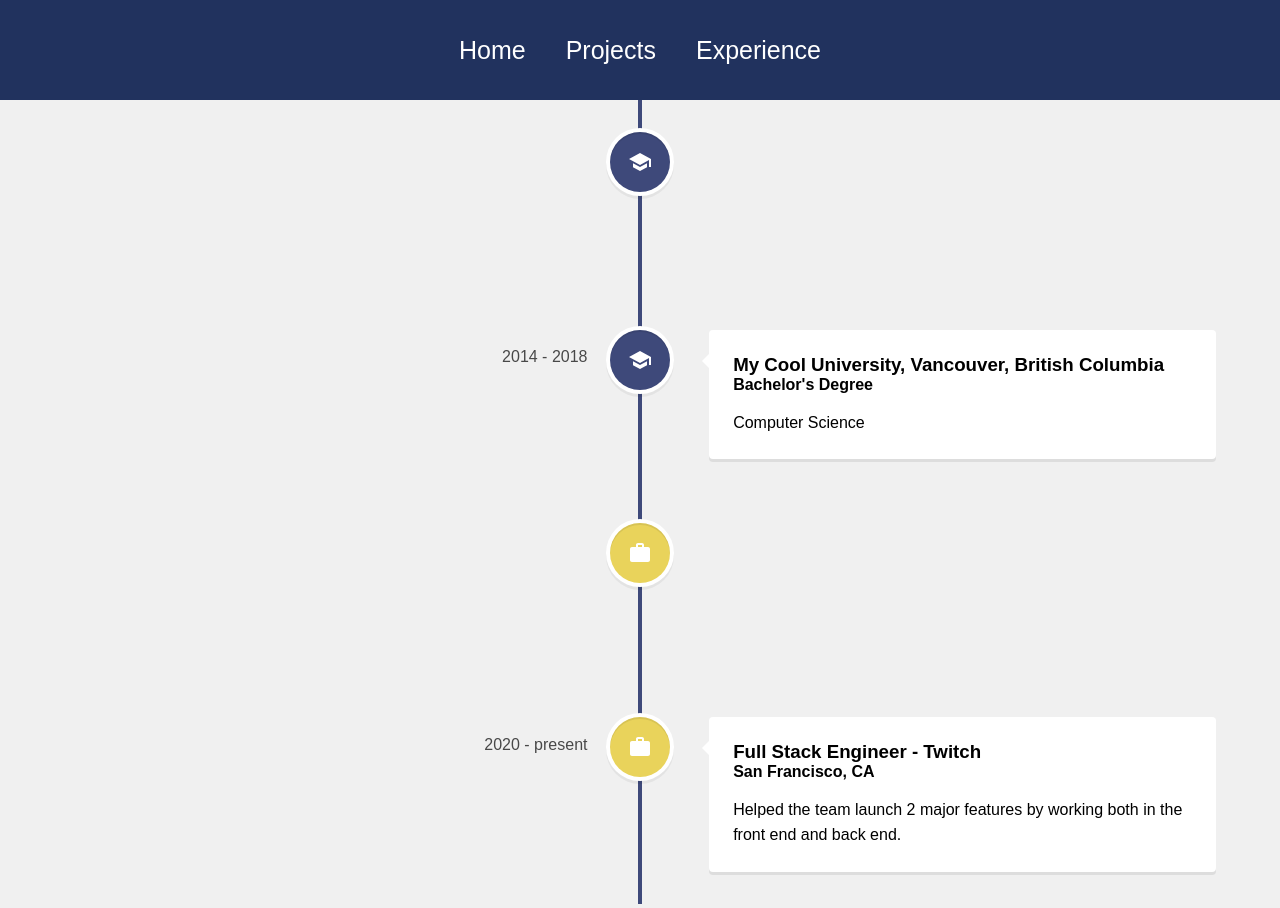
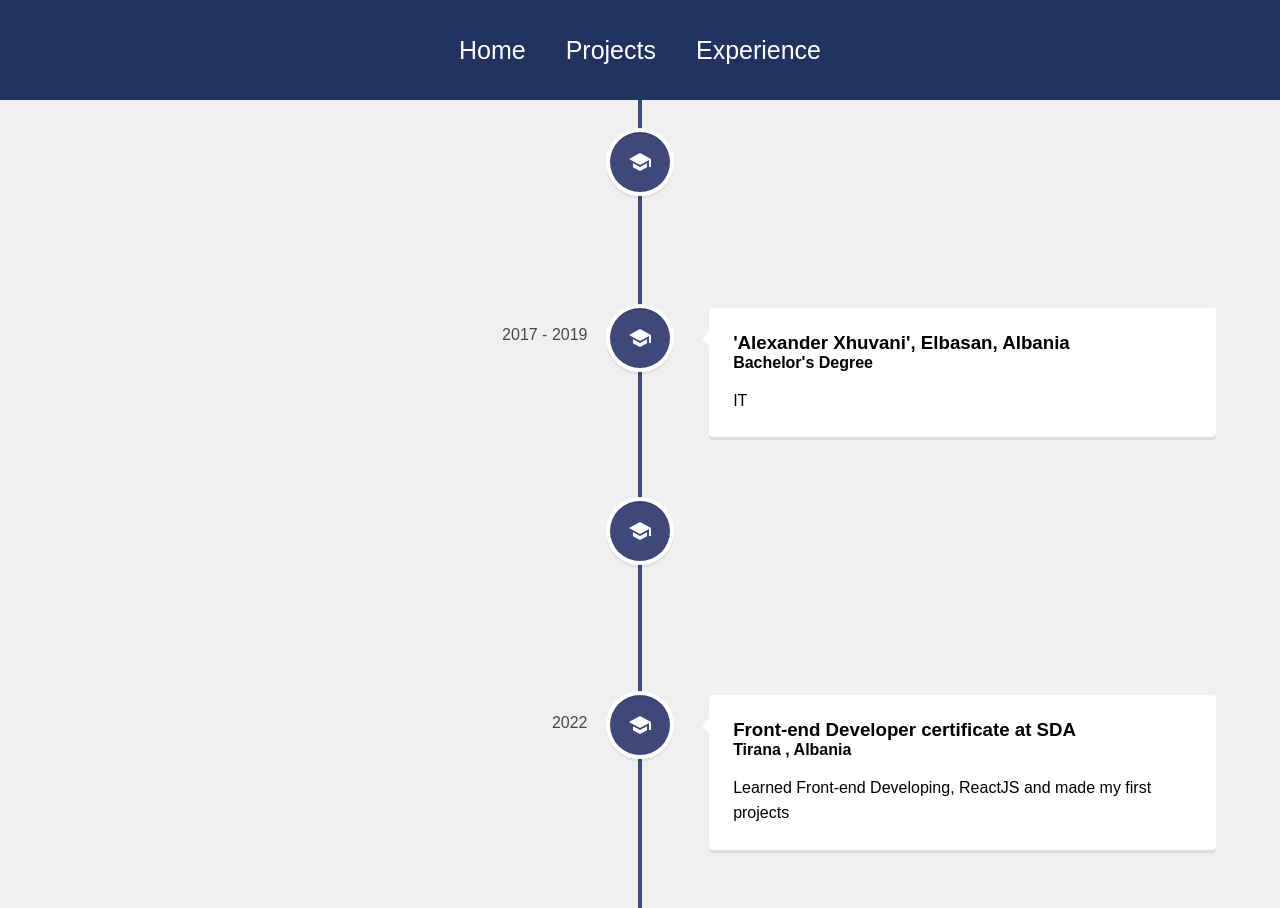
Before and after one commit to ElioHimci/portfolio-app, a React (Create React App) app: page /experience in a window 1280 px wide. Shown: the top 908 px of the page. Built offline with nearby package versions, Linux system fonts and the light colour scheme.

Commit message:
added some details

```diff
--- a/src/pages/Experience.js
+++ b/src/pages/Experience.js
@@ -13,61 +13,76 @@ function Experience() {
       <VerticalTimeline lineColor="#3e497a">
         <VerticalTimelineElement
           className="vertical-timeline-element--education"
-          date="2010 - 2014"
+          date="2015 - 2017"
           iconStyle={{ background: "#3e497a", color: "#fff" }}
           icon={<SchoolIcon />}
         >
           <h3 className="vertical-timeline-element-title">
-            My Random High School, Random Place, Random State
+            "Dhaskal Todri" High School, Elbasan, Albania
           </h3>
           <p> High School Diploma</p>
         </VerticalTimelineElement>
         <VerticalTimelineElement
           className="vertical-timeline-element--education"
-          date="2014 - 2018"
+          date="2017 - 2019"
           iconStyle={{ background: "#3e497a", color: "#fff" }}
           icon={<SchoolIcon />}
         >
           <h3 className="vertical-timeline-element-title">
-            My Cool University, Vancouver, British Columbia
+            'Alexander Xhuvani', Elbasan, Albania
           </h3>
 
           <h4 className="vertical-timeline-element-subtitle">
             Bachelor's Degree
           </h4>
 
-          <p> Computer Science</p>
+          <p> IT</p>
+        </VerticalTimelineElement>
+        <VerticalTimelineElement
+          className="vertical-timeline-element--education"
+          date="2019 - 2020"
+          iconStyle={{ background: "#3e497a", color: "#fff" }}
+          icon={<SchoolIcon />}
+        >
+          <h3 className="vertical-timeline-element-title">
+            'Luarasi', Tirana, Albania
+          </h3>
+
+          <h4 className="vertical-timeline-element-subtitle">
+            Master's Degree
+          </h4>
+
+          <p> Cyber Security</p>
         </VerticalTimelineElement>
         <VerticalTimelineElement
           className="vertical-timeline-element--work"
-          date="2018 - 2020"
+          date="2022"
+          iconStyle={{ background: "#3e497a", color: "#fff" }}
+          icon={<SchoolIcon />}
+        >
+          <h3 className="vertical-timeline-element-title">
+            Front-end Developer certificate at SDA
+          </h3>
+          <h4 className="vertical-timeline-element-subtitle">
+            Tirana , Albania
+          </h4>
+          <p>Learned Front-end Developing, ReactJS and made my first projects</p>
+        </VerticalTimelineElement>
+
+        <VerticalTimelineElement
+          className="vertical-timeline-element--work"
+          date="2023 - present"
           iconStyle={{ background: "#e9d35b", color: "#fff" }}
           icon={<WorkIcon />}
         >
           <h3 className="vertical-timeline-element-title">
-            Back End Engineer - Google
+            Self Learning React
           </h3>
           <h4 className="vertical-timeline-element-subtitle">
-            San Francisco, CA
-          </h4>
-          <p>Developed the backend infrastructure for 3 projects.</p>
-        </VerticalTimelineElement>
-
-        <VerticalTimelineElement
-          className="vertical-timeline-element--work"
-          date="2020 - present"
-          iconStyle={{ background: "#e9d35b", color: "#fff" }}
-          icon={<WorkIcon />}
-        >
-          <h3 className="vertical-timeline-element-title">
-            Full Stack Engineer - Twitch
-          </h3>
-          <h4 className="vertical-timeline-element-subtitle">
-            San Francisco, CA
+            Philadelphia, PA
           </h4>
           <p>
-            Helped the team launch 2 major features by working both in the front
-            end and back end.
+            Helped myself learning coding better and in a deeper level with making some projects by myself.
           </p>
         </VerticalTimelineElement>
       </VerticalTimeline>
--- a/src/pages/Home.js
+++ b/src/pages/Home.js
@@ -27,7 +27,7 @@ function Home() {
         </li>
         <li className='item'>
           <h2> Back-End</h2>
-          <span> MySQL, MongoDB, Firebase
+          <span> MySQL, MongoDB, Firebase, C#, .NET
           </span>
         </li>
         <li className='item'>
--- a/src/pages/ProjectDisplay.js
+++ b/src/pages/ProjectDisplay.js
@@ -1,20 +1,22 @@
 import React from 'react'
 import {useParams} from 'react-router-dom'
 import { ProjectList } from '../helper/ProjectList'
-import { GitHub } from '@material-ui/icons'
+import { GitHub } from '@material-ui/icons/'
 import '../styles/ProjectDisplay.css'
 
 function ProjectDisplay() {
-    const {id} = useParams()
-    const project = ProjectList[id]
+  const { id } = useParams();
+  const project = ProjectList[id];
   return (
-    <div className='project'>
-        <h1> {project.name}</h1>
-        <img src={project.image}/>
-        <p> <b>Skills :</b> {project.skills}</p>
-        <GitHub/>
+    <div className="project">
+      <h1> {project.name}</h1>
+      <img src={project.image} alt='project' />
+      <p>
+        <b>Skills:</b> {project.skills}
+      </p>
+      <GitHub />
     </div>
-  )
+  );
 }
 
-export default ProjectDisplay
+export default ProjectDisplay;
```
Also changed, not shown: src/styles/ProjectDisplay.css (indentation only).
